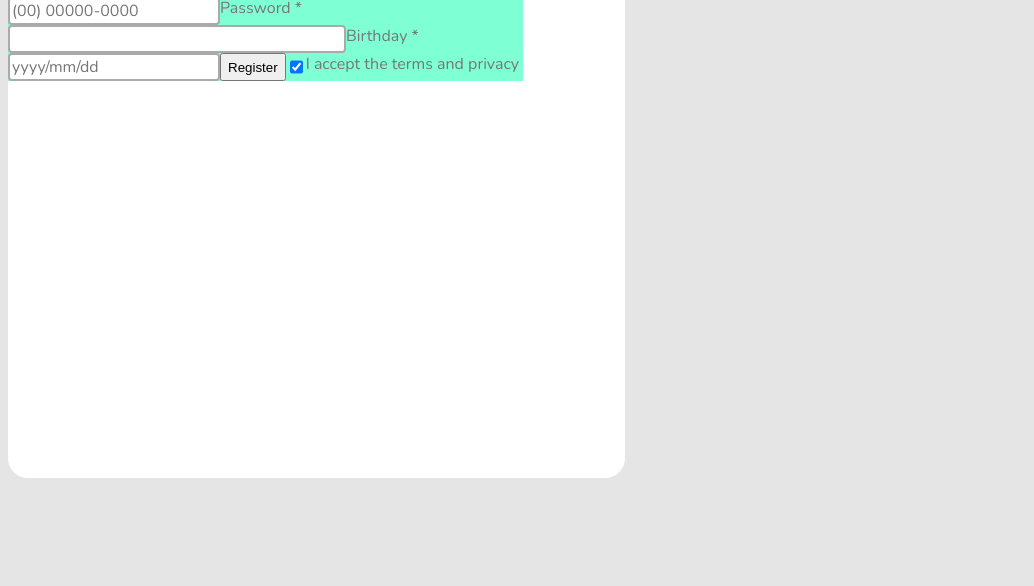
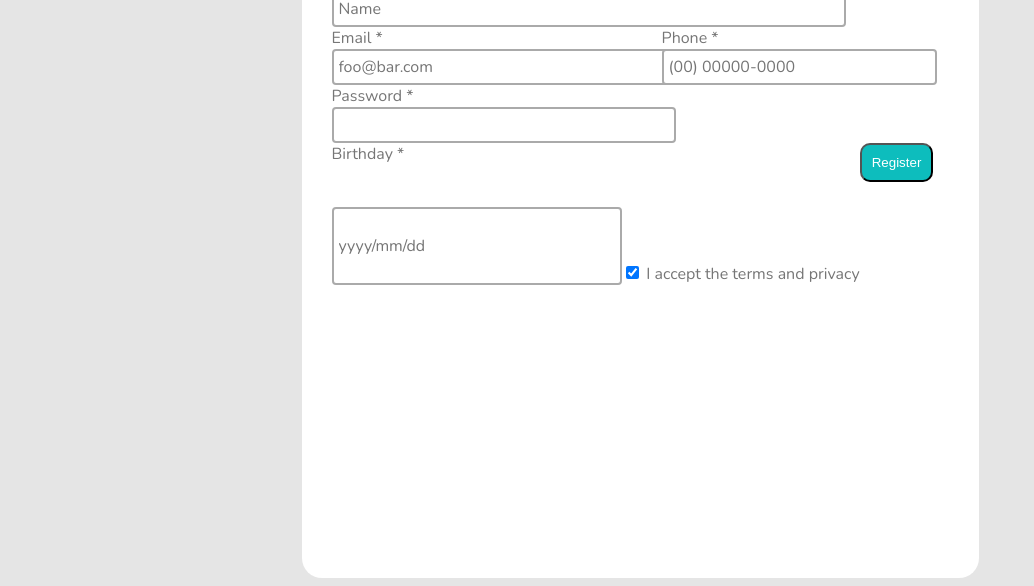
Before and after one commit to rodriguesecerqueira/Project, a plain HTML site: page index.html in a window 1280 px wide. Shown: the part 293-879 px from the top of the page, without its empty margins (0-1034 px from the left). Before the commit the page ends 800 px from the top, so only its background shows below. Drawn offline with nearby package versions, Linux system fonts and the light colour scheme.

Commit message:
minor updates on both index, css and register

```diff
--- a/css/style.css
+++ b/css/style.css
@@ -3,16 +3,20 @@ body{
     font-family: "Roboto", Helvetica, Arial, sans-serif;
     color: #111111;
     background-color: #e5e5e5;
+    justify-content: center;
+    align-items: center;
 }
 
-header{
+.container{
     margin: 0px;
-    width: 617px;
+    max-width: 617px;
+    width: 100%;
     height: 763px;
-    left: 187px;
-    top: 282px;
-    background: #FFFFFF;
+    background: #fff;
     border-radius: 20px;
+    display: flex;
+    flex-direction: column;
+    padding: 50px 30px;
 }
 
 .logodad{
@@ -41,47 +45,96 @@ main {
     margin: 0 auto;
 }
 
-.txt{
+form{
     display: flex;
-    width: 515px;
-    background-color: aquamarine;
-    flex-direction: column;
-    flex-flow: row wrap;
+    flex-wrap: wrap;
 }
 
-.checkboxdad{
-    background-color: #0DBDBD;
+.txt{
+    /*background-color: aquamarine;*/
 }
 
-form{
-    display: flex;
+.register{
+
 }
 
-/* FORMS */
+
+/*ID*/
+
+.fullname{
+    display: flex;
+    flex-wrap: wrap;
+    width: 330px;
+}
+
+.email{
+    display: flex;
+    flex-wrap: wrap;
+    width: 330px;
+}
+
+.phone{
+    display: flex;
+    flex-wrap: wrap;
+    width: 164;
+}
+
+.password{
+    display: flex;
+    flex-wrap: wrap;
+    width: 330px;
+}
+
+.birthday{
+    display: flex;
+    flex-wrap: wrap;
+    width: 164;
+}
+
+.checkbox{
+    padding-top: 120px;
+}
+
+.register{
+
+}
+
+/* CLASS */
 
 #fullname{
+    width: 500px;
     flex: 1 0 500px;
 }
 
 #email{
-    flex: 0 0 330px;
+    width: 330px;
+    flex: 1 0 330px;
 }
 
 #phone{
-    flex: 0 0 164px;
+    width: 164;
+    flex: 1 0 164px;
 }
 
 #password{
-    flex: 0 0 330px;
-
+    width: 330px;
+    flex: 1 0 330px;
 }
 
 #birthday{
-    flex: 0 0 164px;
+    width: 164;
+    flex: 1 0 164px;
+}
+
+#register{
+    padding: 10px;
+    background-color: #0DBDBD;
+    color: #fff;
+    border-radius: 10px;
 }
 
 form label{
-    display: flex;
+    flex: 1 1 515px;
     justify-content: flex-start;
     font-family: "Nunito";
     font-size: 16px;
@@ -89,10 +142,14 @@ form label{
 }
 
 form input {
-    display: flex;
     font-family: "Nunito", Helvetica, Arial, sans-serif;
     font-size: 16px;
     color:#767676;
     border: 2px solid #AAAAAA;
     border-radius: 4px;
+    padding: 5px;
 }
+
+form button{
+
+}
--- a/index.html
+++ b/index.html
@@ -8,35 +8,44 @@
     <link rel="stylesheet" type="text/css" href="css/style.css">
 </head>
 <body>
-    <header class="signup">
+    <div class="container">
         <div class="logodad">
             <img class="logo" src="img/Logo.png" alt="logo">
         </div>
-        <div>
-            <h1>Intern Sign Up</h1>
-        </div>
+        <h1>Intern Sign Up</h1>
+        <form method="post">
+            <div class="fullname">
+                <label id="fullname" for="fullname">Full Name *</label>
+                <input type="text" placeholder="Name" id="fullname">
+            </div>
 
-        <form method="post">
-            <div class="txt">
-                <label id="full" for="fullname">Full Name *</label>
-                <input type="text" placeholder="Name" id="fullname">
+            <div class="email">
+                <label id="email" for="email">Email *</label>
+                <input type="text" placeholder="foo@bar.com" id="email">
+            </div>
 
-                <label id="" for="email">Email *</label>
-                <input type="text" placeholder="foo@bar.com" id="email">
+            <div class="phone">
+                <label id="phone" for="phone">Phone *</label>
+                <input type="text" placeholder="(00) 00000-0000" id="phone">
+            </div>
 
-                <label id="" for="phone">Phone *</label>
-                <input type="text" placeholder="(00) 00000-0000" id="phone">
+            <div class="password">
+                <label id="password" for="password">Password *</label>
+                <input type="text" placeholder=" " id="password">
+            </div>
 
-                <label id="" for="password">Password *</label>
-                <input type="text" placeholder=" " id="password">
+            <div class="birthday">
+                <label id="birthday" for="birthday">Birthday *</label>
+                <input type="text" placeholder="yyyy/mm/dd" id="birthday">
+            </div>
 
-                <label id="" for="birthday">Birthday *</label>
-                <input type="text" placeholder="yyyy/mm/dd" id="birthday">
+            <div class="checkbox">
+                <input type="checkbox" id="termss" name="terms"checked>
+                <label id="checkbox" for="scales">I accept the terms and privacy</label>
+            </div>
 
-                <button type="submit">Register</button>
-
-                <input type="checkbox" id="termss" name="terms"checked>
-                <label for="scales">I accept the terms and privacy</label>
+            <div class = "register">
+                <button id= "register"type="submit">Register</button>
             </div>
         </form>
     </header>
```
